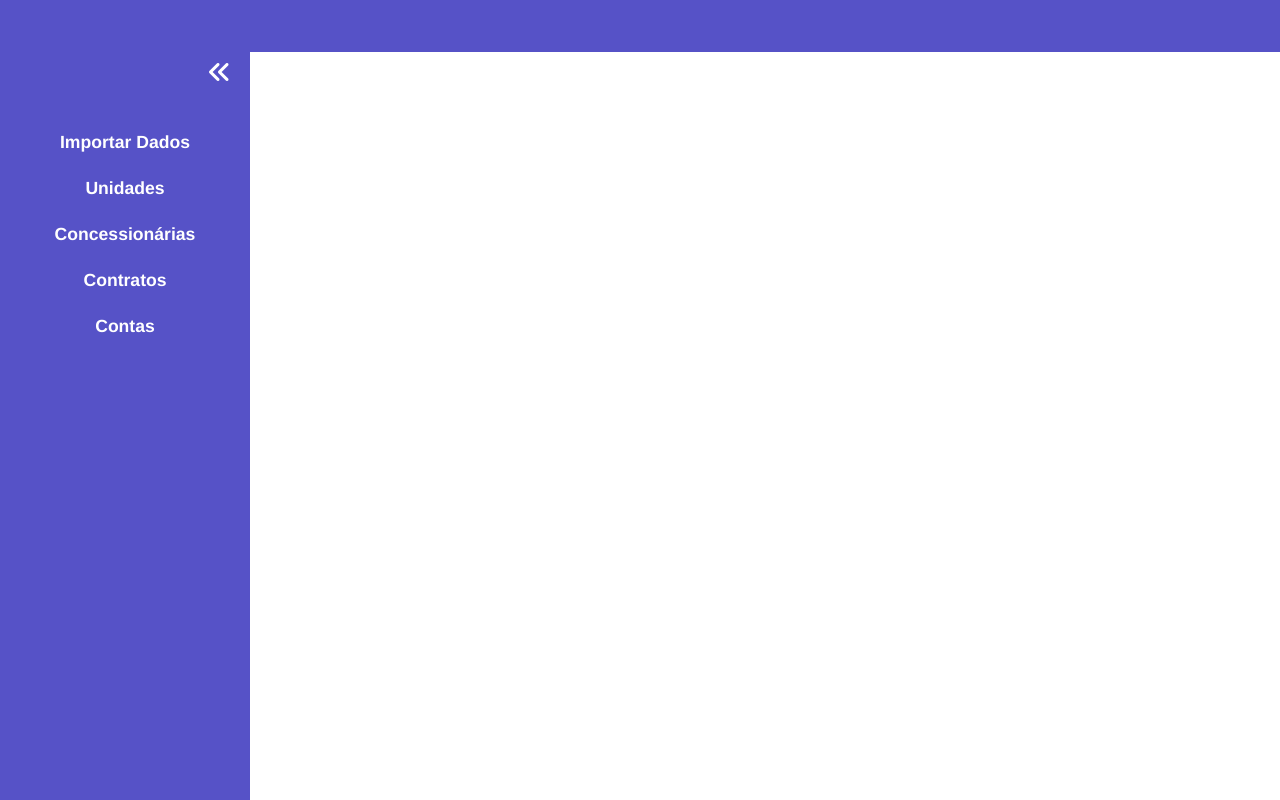
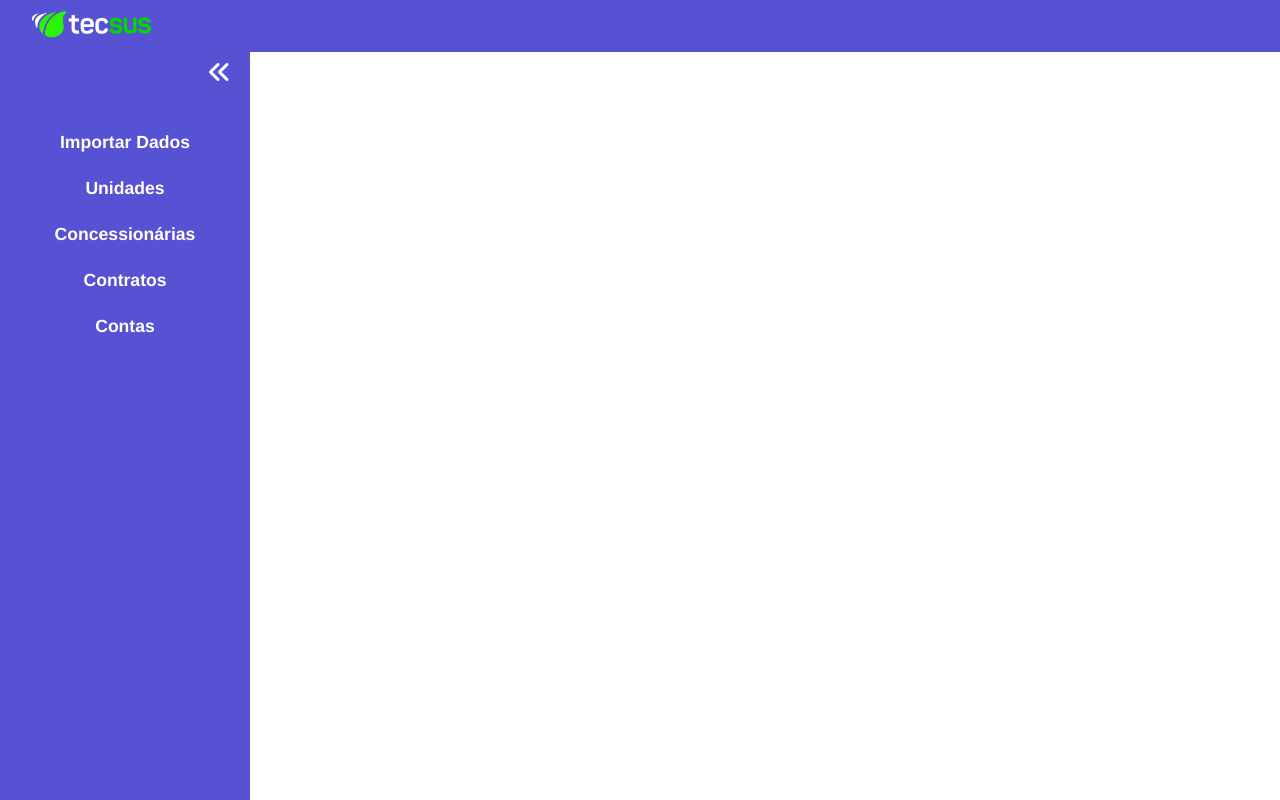
Before and after one commit to Data-Team23/Tecsus-frontend, a Vue app in the folder app-web/: page / in a window 1280 px wide. Built offline with nearby package versions, Linux system fonts and the light colour scheme.

Commit message:
style: alterando logo

```diff
--- a/app-web/src/assets/styles/navbar.css
+++ b/app-web/src/assets/styles/navbar.css
@@ -1,7 +1,7 @@
 @import url('https://cdnjs.cloudflare.com/ajax/libs/font-awesome/6.0.0-beta3/css/all.min.css');
 
 :root {
-  --cor-primaria: #5652C7;
+  --cor-primaria: #5751D3;
   --cor-texto: #fff;
   --cor-hover: #ffffff80;
 }
@@ -21,6 +21,13 @@ body {
   justify-content: space-between;
   align-items: center;
 }
+
+.logo {
+  margin-top: 6px;
+  width: 150px;
+  height: auto
+}
+
 
 .navbar-lateral {
   background-color: var(--cor-primaria);
--- a/app-web/src/components/NavBar/NavBar.vue
+++ b/app-web/src/components/NavBar/NavBar.vue
@@ -1,6 +1,9 @@
-"<template>
+<template>
 <div>
     <div class="navbar-superior">
+        <div>
+            <img src="@/assets/logo.png" alt="Logo" class="logo">
+        </div>
     </div>
     <div :class="['navbar-lateral', { 'dobrada': dobrada }]">
     <div class="icon">
```
Also changed, not shown: app-web/src/assets/logo.png (added).
